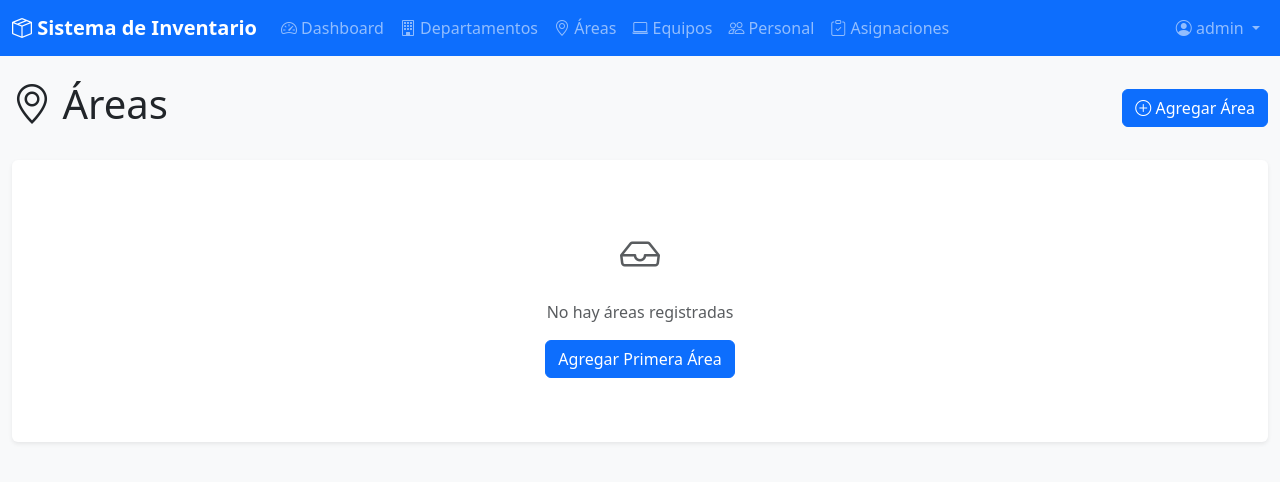
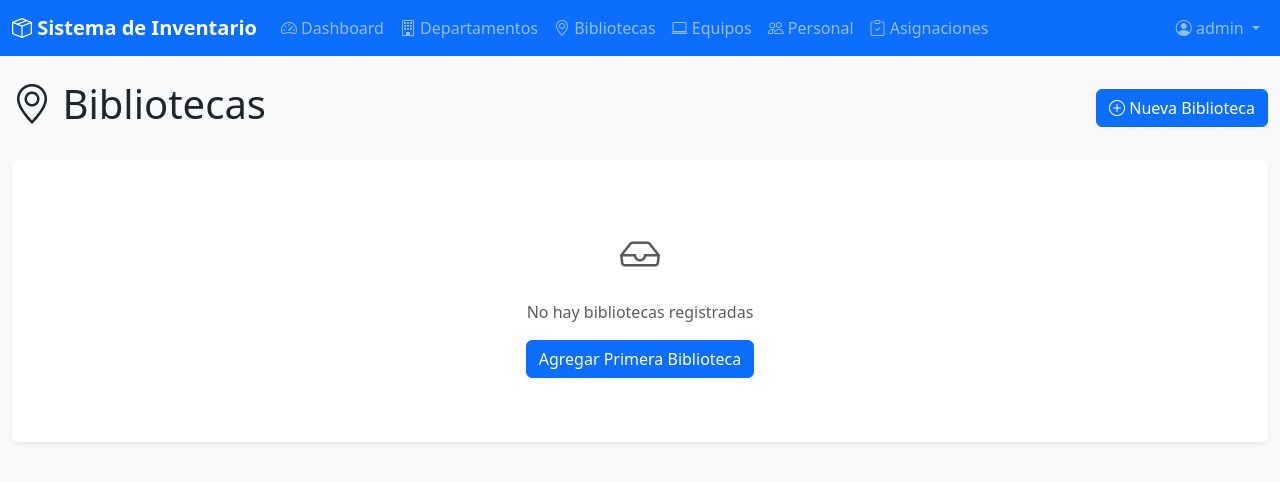
Before and after one commit to jmora19921002/INVENTARIO, a Flask app: page /areas in a window 1280 px wide. Shown: the top 482 px of the page. Run offline with Flask 3, Linux system fonts and the light colour scheme; a user stored in the database is signed in.

Commit message:
mejoras 1.2

```diff
--- a/templates/area_form.html
+++ b/templates/area_form.html
@@ -7,7 +7,7 @@
     <div class="col-md-8">
         <div class="card">
             <div class="card-header">
-                <h4 class="mb-0"><i class="bi bi-geo-alt"></i> {{ title }}</h4>
+                <h4 class="mb-0"><i class="bi bi-geo-alt"></i> {{ title.replace('Área', 'Biblioteca') }}</h4>
             </div>
             <div class="card-body">
                 <form method="POST">
--- a/templates/areas.html
+++ b/templates/areas.html
@@ -1,12 +1,12 @@
 {% extends "base.html" %}
 
-{% block title %}Áreas - Sistema de Inventario{% endblock %}
+{% block title %}Bibliotecas - Sistema de Inventario{% endblock %}
 
 {% block content %}
 <div class="d-flex justify-content-between align-items-center mb-4">
-    <h1><i class="bi bi-geo-alt"></i> Áreas</h1>
+    <h1><i class="bi bi-geo-alt"></i> Bibliotecas</h1>
     <a href="{{ url_for('add_area') }}" class="btn btn-primary">
-        <i class="bi bi-plus-circle"></i> Agregar Área
+        <i class="bi bi-plus-circle"></i> Nueva Biblioteca
     </a>
 </div>
 
@@ -37,7 +37,8 @@
                             <a href="{{ url_for('edit_area', id=area.id) }}" class="btn btn-sm btn-outline-primary">
                                 <i class="bi bi-pencil"></i> Editar
                             </a>
-                            <form method="POST" action="{{ url_for('delete_area', id=area.id) }}" class="d-inline" onsubmit="return confirm('¿Estás seguro de eliminar esta área?');">
+                            <form method="POST" action="{{ url_for('delete_area', id=area.id) }}" class="d-inline"
+                                onsubmit="return confirm('¿Estás seguro de eliminar esta biblioteca?');">
                                 <button type="submit" class="btn btn-sm btn-outline-danger">
                                     <i class="bi bi-trash"></i> Eliminar
                                 </button>
@@ -51,8 +52,8 @@
         {% else %}
         <div class="text-center py-5">
             <i class="bi bi-inbox fs-1 text-muted"></i>
-            <p class="text-muted mt-3">No hay áreas registradas</p>
-            <a href="{{ url_for('add_area') }}" class="btn btn-primary">Agregar Primera Área</a>
+            <p class="text-muted mt-3">No hay bibliotecas registradas</p>
+            <a href="{{ url_for('add_area') }}" class="btn btn-primary">Agregar Primera Biblioteca</a>
         </div>
         {% endif %}
     </div>
--- a/templates/base.html
+++ b/templates/base.html
@@ -1,5 +1,6 @@
 <!DOCTYPE html>
 <html lang="es">
+
 <head>
     <meta charset="UTF-8">
     <meta name="viewport" content="width=device-width, initial-scale=1.0">
@@ -8,6 +9,7 @@
     <link rel="stylesheet" href="https://cdn.jsdelivr.net/npm/bootstrap-icons@1.11.0/font/bootstrap-icons.css">
     <link rel="stylesheet" href="{{ url_for('static', filename='style.css') }}">
 </head>
+
 <body>
     {% if current_user.is_authenticated %}
     <nav class="navbar navbar-expand-lg navbar-dark bg-primary">
@@ -32,7 +34,7 @@
                     </li>
                     <li class="nav-item">
                         <a class="nav-link" href="{{ url_for('areas') }}">
-                            <i class="bi bi-geo-alt"></i> Áreas
+                            <i class="bi bi-geo-alt"></i> Bibliotecas
                         </a>
                     </li>
                     <li class="nav-item">
@@ -53,7 +55,8 @@
                 </ul>
                 <ul class="navbar-nav">
                     <li class="nav-item dropdown">
-                        <a class="nav-link dropdown-toggle" href="#" id="navbarDropdown" role="button" data-bs-toggle="dropdown">
+                        <a class="nav-link dropdown-toggle" href="#" id="navbarDropdown" role="button"
+                            data-bs-toggle="dropdown">
                             <i class="bi bi-person-circle"></i> {{ current_user.username }}
                         </a>
                         <ul class="dropdown-menu dropdown-menu-end">
@@ -72,7 +75,8 @@
         {% with messages = get_flashed_messages(with_categories=true) %}
         {% if messages %}
         {% for category, message in messages %}
-                    <div class="alert alert-{{ 'danger' if category == 'error' else category }} alert-dismissible fade show" role="alert">
+        <div class="alert alert-{{ 'danger' if category == 'error' else category }} alert-dismissible fade show"
+            role="alert">
             {{ message }}
             <button type="button" class="btn-close" data-bs-dismiss="alert"></button>
         </div>
@@ -86,4 +90,5 @@
     <script src="https://cdn.jsdelivr.net/npm/bootstrap@5.3.0/dist/js/bootstrap.bundle.min.js"></script>
     {% block scripts %}{% endblock %}
 </body>
+
 </html>
```
Also changed, not shown: templates/dashboard.html (+7 -2 lines), templates/equipment.html (+9 -8 lines), templates/equipment_form.html (+47 -32 lines), templates/equipment_view.html (+3 -5 lines), templates/personnel.html (+5 -3 lines). Lines whose indentation alone changed are shown as unchanged.
